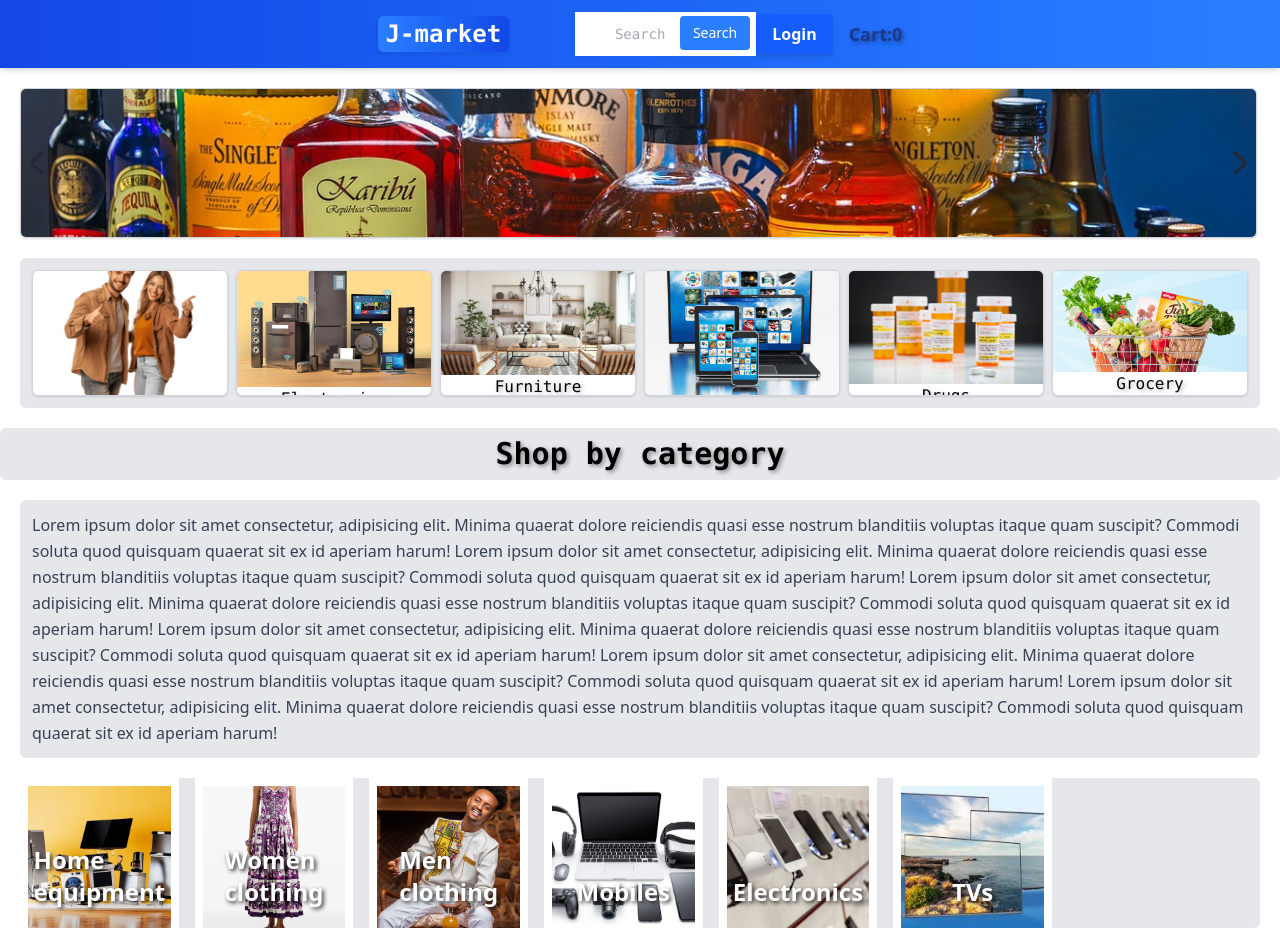
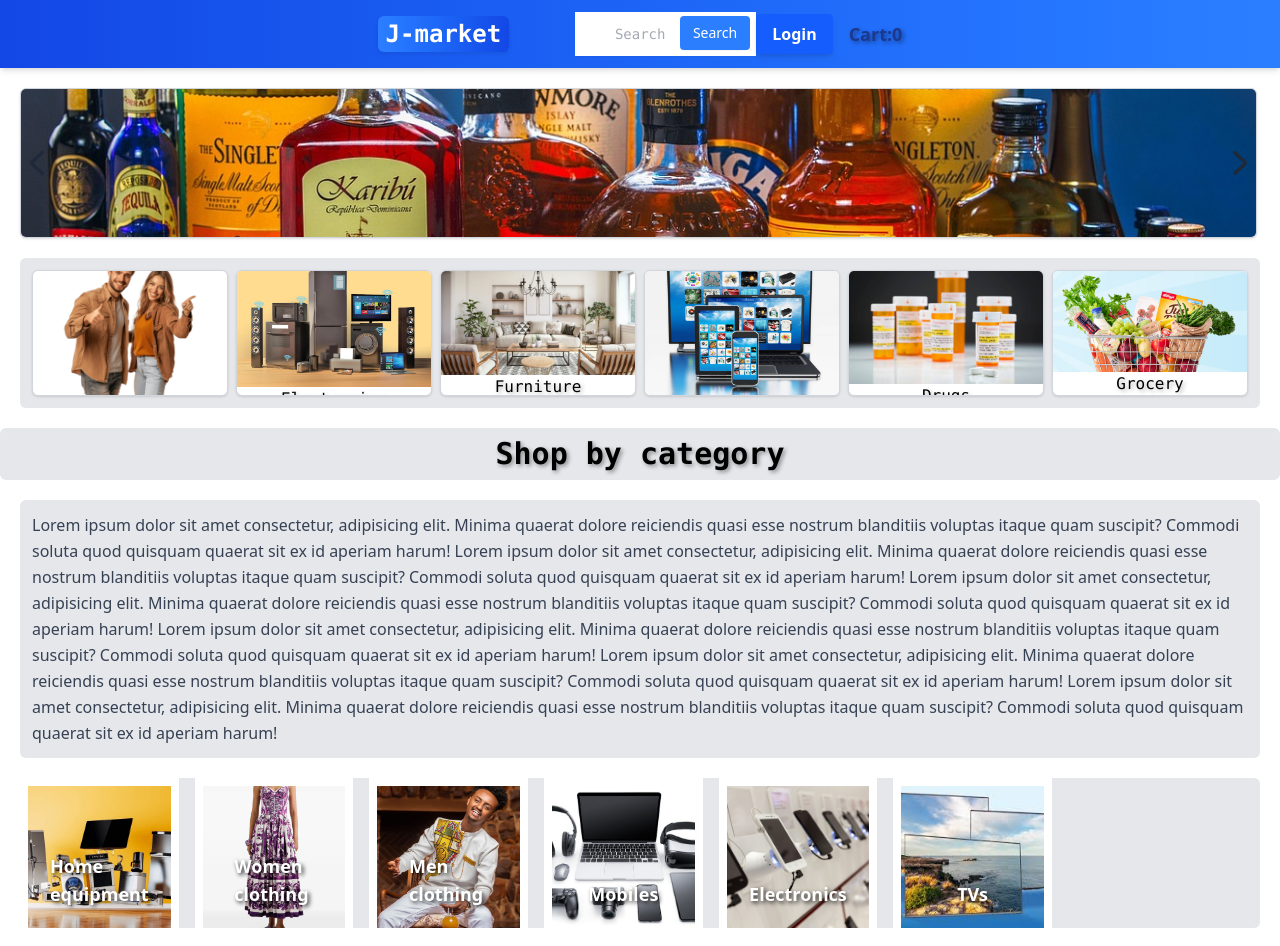
Before and after one commit to yohansngus/jecommerce, a Next.js app: page / in a window 1280 px wide. Shown: the top 946 px of the page. Built offline with nearby package versions, Linux system fonts and the light colour scheme.

Commit message:
new update

```diff
--- a/app/components/categorys.tsx
+++ b/app/components/categorys.tsx
@@ -7,7 +7,7 @@
   const imgClass =
     "object-cover hover:cursor-pointer hover:scale-105 transition-transform";
   const txttoimg =
-    "absolute bottom-5 left-1/2 -translate-x-1/2 text-sm sm:text-base lg:text-2xl text-white text-shadow-[2px_2px_4px_rgba(0,0,0,0.8)] font-semibold";
+    "absolute bottom-5 left-1/2 -translate-x-1/2 text-sm sm:text-base lg:text-lg text-white text-shadow-[2px_2px_4px_rgba(0,0,0,0.8)] font-semibold";
 
   const categories = [
     {
```
